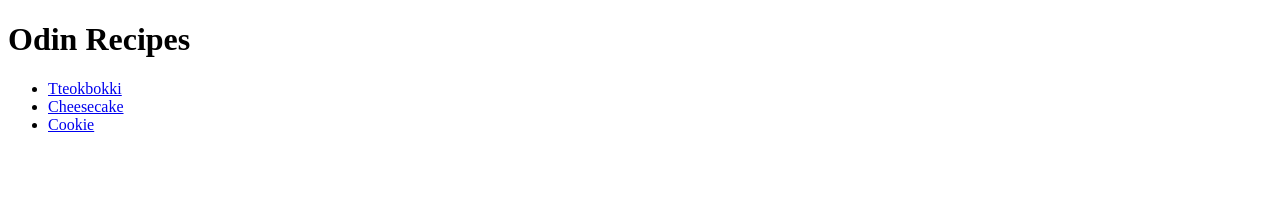
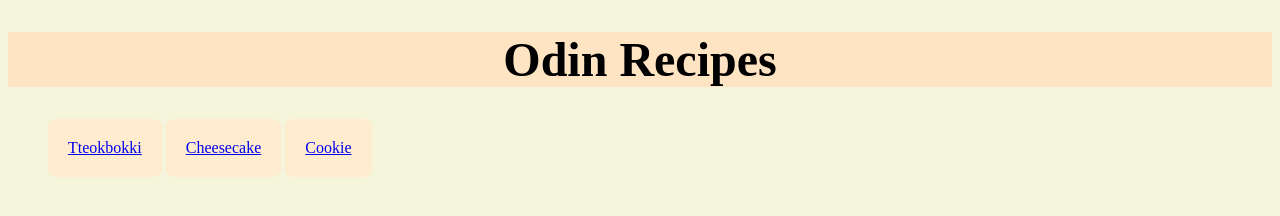
Before and after one commit to ellizac/odin, a plain HTML site: page foundations/html-foundations/odin-recipes/index.html in a window 1280 px wide. Drawn offline with Linux system fonts and the light colour scheme.

Commit message:
css file added to style index.html, still need to figure out how to style additional html pages

```diff
--- a/foundations/html-foundations/odin-recipes/index.html
+++ b/foundations/html-foundations/odin-recipes/index.html
@@ -3,6 +3,8 @@
 <head>
     <meta charset="UTF-8">
     <meta name="viewport" content="width=device-width, initial-scale=1.0">
+
+    <link rel="stylesheet" href="style.css">
     <title>Document</title>
 </head>
 <body>
--- /dev/null
+++ b/foundations/html-foundations/odin-recipes/style.css
@@ -0,0 +1,23 @@
+body {
+    background-color:beige;
+}
+
+
+h1 {
+    background-color: bisque;
+    text-align: center;
+    font-size: 48px;
+}
+
+
+ul {
+    list-style: none;
+}
+
+li {
+    display: inline-flex;
+    background-color: blanchedalmond;
+    border: 20px solid transparent;
+    border-radius: 10%;
+    text-decoration: none;
+}
```
Also changed, not shown: foundations/html-foundations/odin-recipes/recipes/cheesecake.html (+2 -1 lines), foundations/html-foundations/odin-recipes/recipes/cookie.html (+1 -0 lines), foundations/html-foundations/odin-recipes/recipes/tteokbokki.html (+1 -1 lines), 1 other file.
